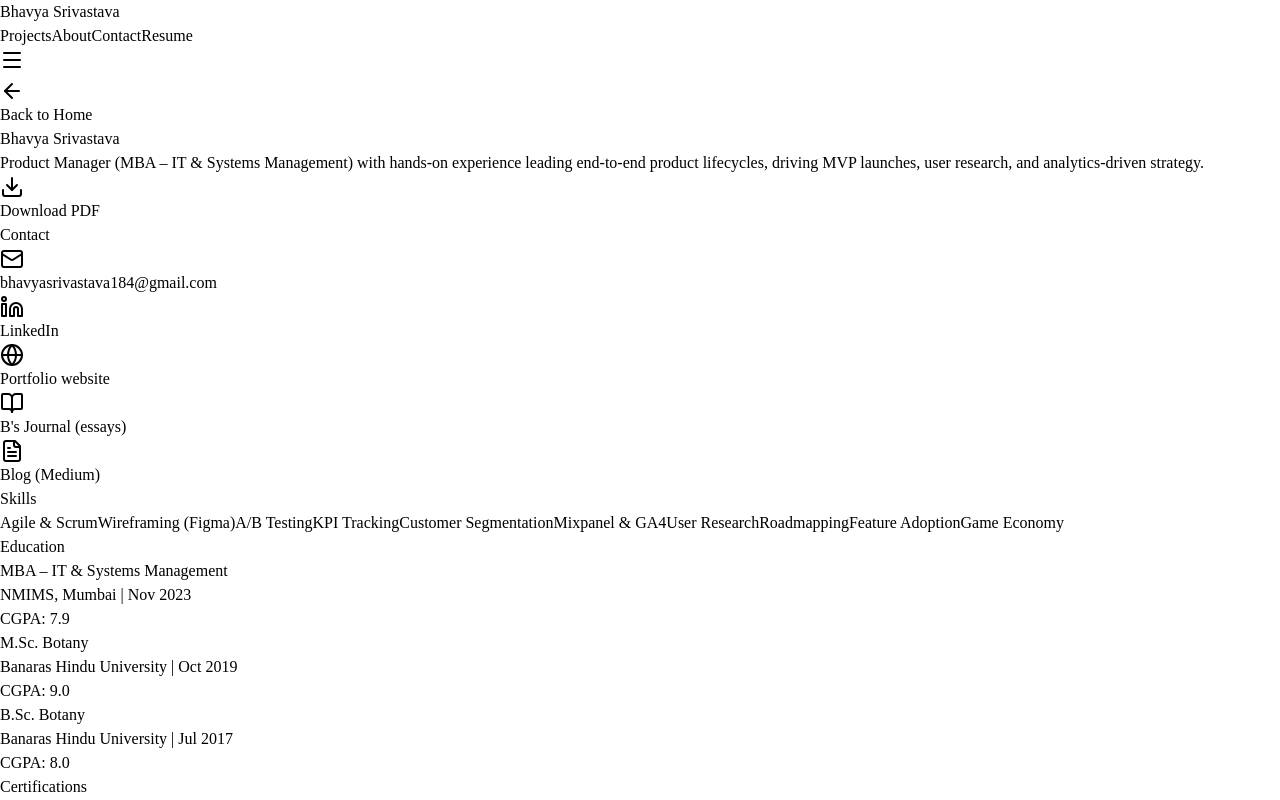
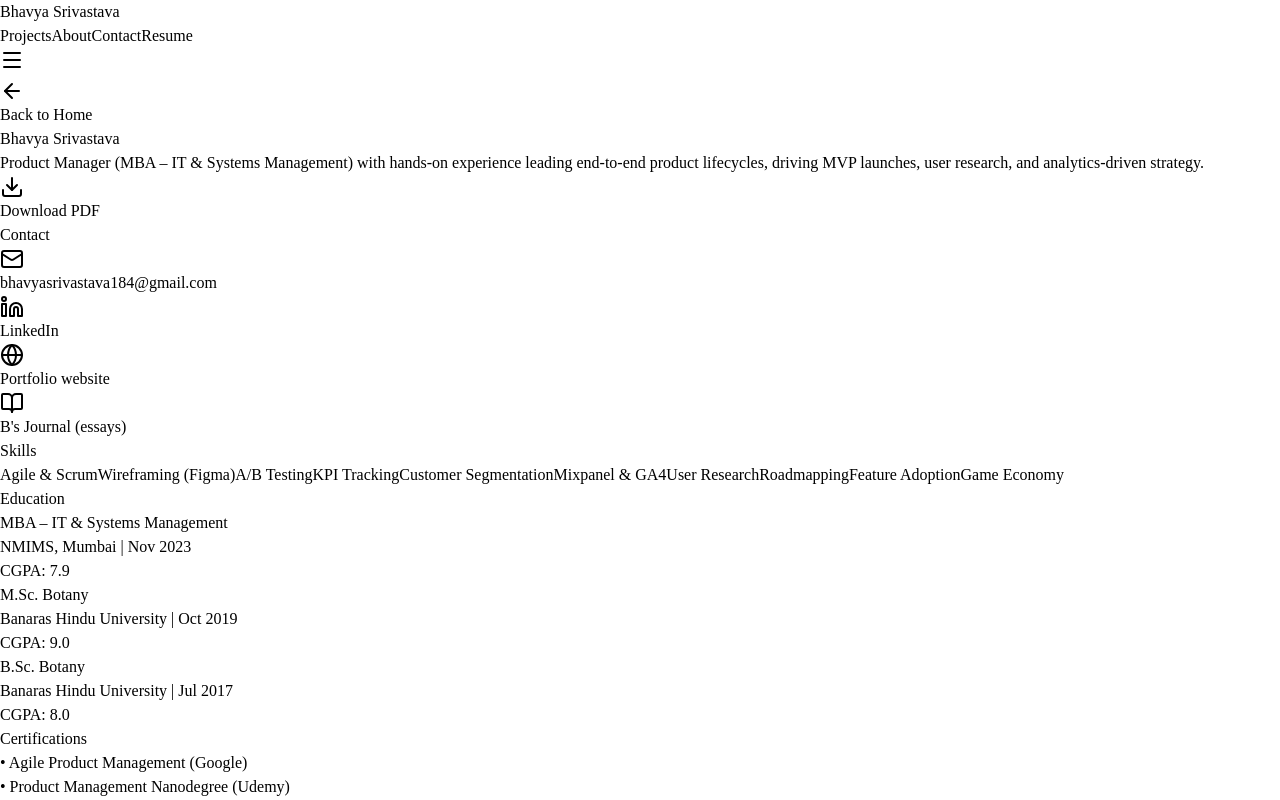
Before and after one commit to Srivastavabee/Bhavya-Portfolio, a React (Vite) app in the folder client/: page /resume in a window 1280 px wide. Shown: the top 800 px of the page. Built offline with nearby package versions, Linux system fonts and the light colour scheme.

Commit message:
Remove inactive Medium links
Co-Authored-By: Claude Sonnet 5.5 <noreply@anthropic.com>
Claude-Session: https://claude.ai/code/session_01CWXyEtp158e5qvW2ALeZNe

```diff
--- a/client/src/pages/Home.tsx
+++ b/client/src/pages/Home.tsx
@@ -2,7 +2,7 @@ import Navigation from "@/components/Navigation";
 import Projects from "@/components/Projects";
 import { motion } from "framer-motion";
 import { Link } from "wouter";
-import { ArrowDown, Linkedin, Mail } from "lucide-react";
+import { ArrowDown, BookOpen, Linkedin, Mail } from "lucide-react";
 import { Button } from "@/components/ui/button";
 import profilePhoto from "@assets/profile-new.jpg";
 
@@ -249,8 +249,8 @@ export default function Home() {
               <a href="https://www.linkedin.com/in/bhavyasrivastav/" target="_blank" rel="noreferrer" className="p-4 bg-white/10 hover:bg-white/20 transition-colors rounded-full">
                 <Linkedin className="w-6 h-6" />
               </a>
-              <a href="https://medium.com/@chibiPM" target="_blank" rel="noreferrer" className="p-4 bg-white/10 hover:bg-white/20 transition-colors rounded-full">
-                <span className="font-serif font-bold text-lg leading-none">M</span>
+              <a href="https://essaysby-bhavya.vercel.app/" target="_blank" rel="noreferrer" aria-label="B's Journal" className="p-4 bg-white/10 hover:bg-white/20 transition-colors rounded-full">
+                <BookOpen className="w-6 h-6" />
               </a>
               <a href="mailto:bhavyasrivastava184@gmail.com" className="p-4 bg-white/10 hover:bg-white/20 transition-colors rounded-full">
                 <Mail className="w-6 h-6" />
--- a/client/src/pages/Resume.tsx
+++ b/client/src/pages/Resume.tsx
@@ -51,10 +51,6 @@ export default function Resume() {
                 <li className="flex items-center gap-2">
                   <BookOpen className="w-4 h-4" />
                   <a href="https://essaysby-bhavya.vercel.app/" target="_blank" rel="noreferrer" className="hover:underline">B&apos;s Journal (essays)</a>
-                </li>
-                <li className="flex items-center gap-2">
-                  <FileText className="w-4 h-4" />
-                  <a href="https://medium.com/@chibiPM" target="_blank" rel="noreferrer" className="hover:underline">Blog (Medium)</a>
                 </li>
               </ul>
             </section>
```
